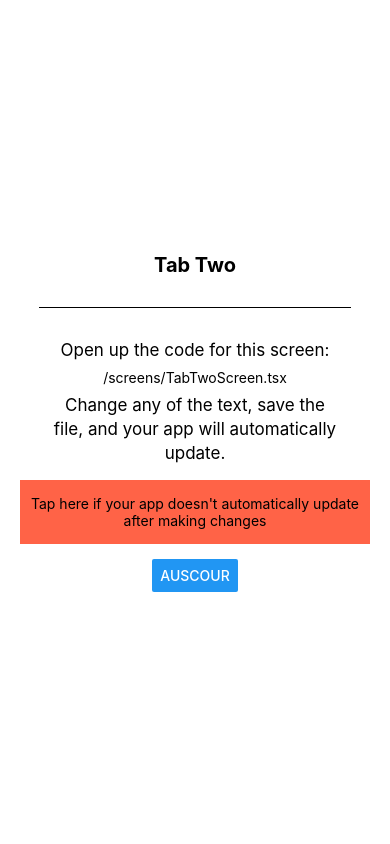
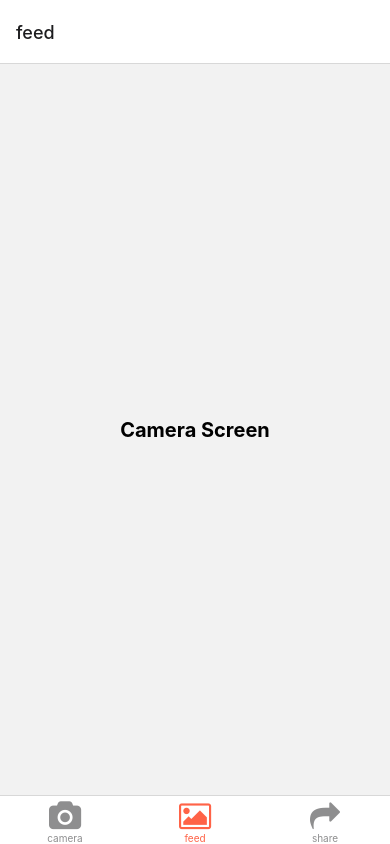
Before and after one commit to nicholas570/getting-started, a React Native app: screen /Root in a window 390 px wide. Built offline with nearby package versions, Linux system fonts and the light colour scheme.

Commit message:
feature: bottom tab navigation

```diff
--- a/App.tsx
+++ b/App.tsx
@@ -2,7 +2,7 @@ import { StatusBar } from 'expo-status-bar';
 import { SafeAreaProvider } from 'react-native-safe-area-context';
 import useCachedResources from './src/hooks/useCachedResources';
 import useColorScheme from './src/hooks/useColorScheme';
-import MainScreen from './src/screens/MainScreen';
+import { Navigation } from './src/navigation';
 
 export default function App() {
   const isLoadingComplete = useCachedResources();
@@ -13,7 +13,7 @@ export default function App() {
   } else {
     return (
       <SafeAreaProvider>
-        <MainScreen />
+        <Navigation />
         <StatusBar />
       </SafeAreaProvider>
     );
--- a/src/components/EditScreenInfo.tsx
+++ /dev/null
@@ -1,59 +0,0 @@
-import * as WebBrowser from 'expo-web-browser';
-import { Button, StyleSheet, Text, TouchableOpacity, View } from 'react-native';
-
-const styles = StyleSheet.create({
-  getStartedContainer: {
-    alignItems: 'center',
-    marginHorizontal: 50
-  },
-  homeScreenFilename: {
-    marginVertical: 7
-  },
-  codeHighlightContainer: {
-    borderRadius: 3,
-    paddingHorizontal: 4
-  },
-  getStartedText: {
-    fontSize: 17,
-    lineHeight: 24,
-    textAlign: 'center'
-  },
-  helpContainer: {
-    marginTop: 15,
-    marginHorizontal: 20,
-    alignItems: 'center'
-  },
-  helpLink: {
-    paddingVertical: 15,
-    backgroundColor: 'tomato'
-  },
-  helpLinkText: {
-    textAlign: 'center'
-  }
-});
-
-export const EditScreenInfo = ({ path }: { path: string }) => {
-  const handleHelpPress = () => {
-    WebBrowser.openBrowserAsync('https://docs.expo.io/get-started/create-a-new-app/#opening-the-app-on-your-phonetablet');
-  };
-
-  return (
-    <View>
-      <View style={styles.getStartedContainer}>
-        <Text style={styles.getStartedText}>Open up the code for this screen:</Text>
-        <View style={[styles.codeHighlightContainer, styles.homeScreenFilename]}>
-          <Text>{path}</Text>
-        </View>
-        <Text style={styles.getStartedText}>Change any of the text, save the file, and your app will automatically update.</Text>
-      </View>
-      <View style={styles.helpContainer}>
-        <TouchableOpacity onPress={handleHelpPress} style={styles.helpLink}>
-          <Text style={styles.helpLinkText}>Tap here if your app doesn't automatically update after making changes</Text>
-        </TouchableOpacity>
-      </View>
-      <View style={styles.helpContainer}>
-        <Button title="AuScour" onPress={handleHelpPress} />
-      </View>
-    </View>
-  );
-};
--- a/src/components/Separator.tsx
+++ /dev/null
@@ -1,15 +0,0 @@
-import React from 'react';
-import { StyleSheet, View } from 'react-native';
-
-const styles = StyleSheet.create({
-  separator: {
-    marginVertical: 30,
-    height: 1,
-    width: '80%',
-    backgroundColor: '#000'
-  }
-});
-
-export const Separator = () => {
-  return <View style={styles.separator} />;
-};
--- /dev/null
+++ b/src/navigation/BottomTabNavigator.tsx
@@ -0,0 +1,43 @@
+import { createBottomTabNavigator } from '@react-navigation/bottom-tabs';
+import { CameraScreen } from '../screens/CameraScreen';
+import { FeedScreen } from '../screens/FeedScreen';
+import { ShareScreen } from '../screens/ShareScreen';
+import { TabBarIcon } from './TabBarIcon';
+
+const Tab = createBottomTabNavigator();
+
+export const BottomTabNavigator = () => {
+  return (
+    <Tab.Navigator
+      initialRouteName="FeedScreen"
+      screenOptions={{
+        tabBarActiveTintColor: 'tomato'
+      }}
+    >
+      <Tab.Screen
+        name="CameraScreen"
+        component={CameraScreen}
+        options={{
+          title: 'camera',
+          tabBarIcon: ({ color }) => <TabBarIcon name="camera" color={color} />
+        }}
+      />
+      <Tab.Screen
+        name="FeedScreen"
+        component={FeedScreen}
+        options={{
+          title: 'feed',
+          tabBarIcon: ({ color }) => <TabBarIcon name="image" color={color} />
+        }}
+      />
+      <Tab.Screen
+        name="ShareScreen"
+        component={ShareScreen}
+        options={{
+          title: 'share',
+          tabBarIcon: ({ color }) => <TabBarIcon name="share" color={color} />
+        }}
+      />
+    </Tab.Navigator>
+  );
+};
--- /dev/null
+++ b/src/navigation/TabBarIcon.tsx
@@ -0,0 +1,11 @@
+import { FontAwesome } from '@expo/vector-icons';
+import React from 'react';
+
+interface TabBarIconProps {
+  name: React.ComponentProps<typeof FontAwesome>['name'];
+  color: string;
+}
+
+export const TabBarIcon = ({ name, color }: TabBarIconProps) => {
+  return <FontAwesome size={30} style={{ marginBottom: -3 }} name={name} color={color} />;
+};
--- /dev/null
+++ b/src/navigation/index.tsx
@@ -0,0 +1,23 @@
+import { NavigationContainer } from '@react-navigation/native';
+import { createNativeStackNavigator } from '@react-navigation/native-stack';
+import { Text } from 'react-native';
+import { BottomTabNavigator } from './BottomTabNavigator';
+
+const Stack = createNativeStackNavigator();
+
+const RootNavigator = () => {
+  return (
+    <Stack.Navigator>
+      <Stack.Screen name="Root" component={BottomTabNavigator} options={{ headerShown: false }} />
+      {/* not found route */}
+    </Stack.Navigator>
+  );
+};
+
+export const Navigation = () => {
+  return (
+    <NavigationContainer fallback={<Text>Loading...</Text>}>
+      <RootNavigator />
+    </NavigationContainer>
+  );
+};
--- /dev/null
+++ b/src/screens/CameraScreen.tsx
@@ -0,0 +1,21 @@
+import { StyleSheet, Text, View } from 'react-native';
+
+const styles = StyleSheet.create({
+  container: {
+    flex: 1,
+    alignItems: 'center',
+    justifyContent: 'center'
+  },
+  title: {
+    fontSize: 20,
+    fontWeight: 'bold'
+  }
+});
+
+export function CameraScreen() {
+  return (
+    <View style={styles.container}>
+      <Text style={styles.title}>Camera Screen</Text>
+    </View>
+  );
+}
--- /dev/null
+++ b/src/screens/FeedScreen.tsx
@@ -0,0 +1,21 @@
+import { StyleSheet, Text, View } from 'react-native';
+
+const styles = StyleSheet.create({
+  container: {
+    flex: 1,
+    alignItems: 'center',
+    justifyContent: 'center'
+  },
+  title: {
+    fontSize: 20,
+    fontWeight: 'bold'
+  }
+});
+
+export const FeedScreen = () => {
+  return (
+    <View style={styles.container}>
+      <Text style={styles.title}>Camera Screen</Text>
+    </View>
+  );
+};
--- a/src/screens/MainScreen.tsx
+++ b/src/screens/ShareScreen.tsx
@@ -1,6 +1,4 @@
 import { StyleSheet, Text, View } from 'react-native';
-import { EditScreenInfo } from '../components/EditScreenInfo';
-import { Separator } from '../components/Separator';
 
 const styles = StyleSheet.create({
   container: {
@@ -14,12 +12,10 @@ const styles = StyleSheet.create({
   }
 });
 
-export default function MainScreen() {
+export const ShareScreen = () => {
   return (
     <View style={styles.container}>
-      <Text style={styles.title}>Tab Two</Text>
-      <Separator />
-      <EditScreenInfo path="/screens/TabTwoScreen.tsx" />
+      <Text style={styles.title}>Share Screen</Text>
     </View>
   );
-}
+};
```
